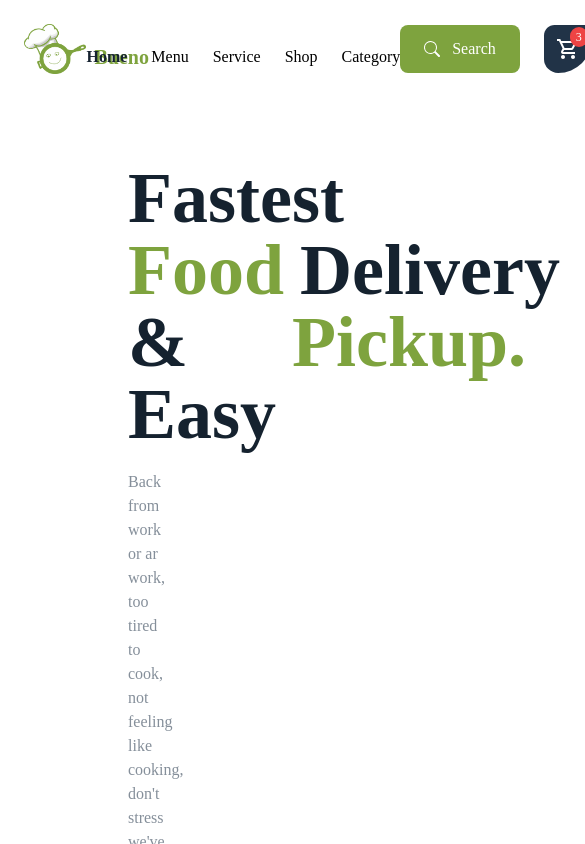
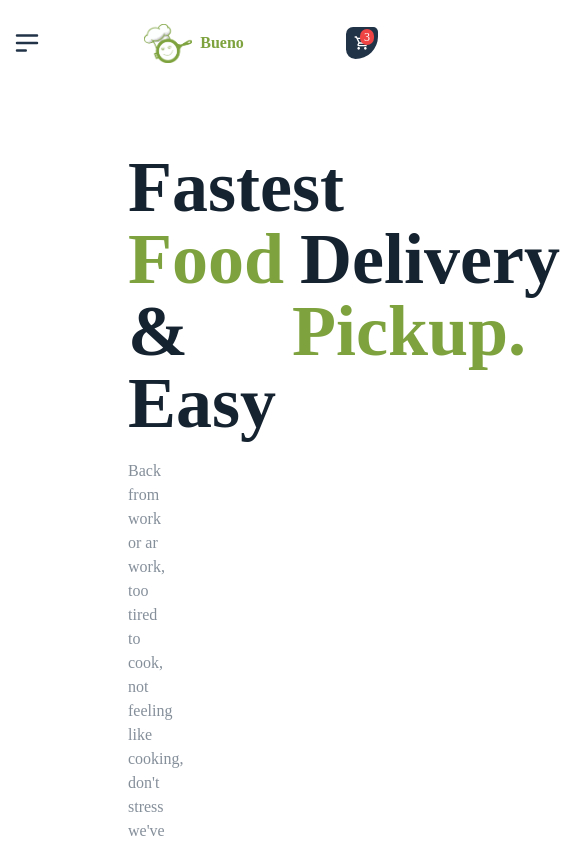
Before and after one commit to akinlope/Bueno, a JavaScript app: page / in a window 390 px wide. Shown: the top 844 px of the page, 585 px wide, since content can reach past the window. Built offline with nearby package versions, Linux system fonts and the light colour scheme; grey boxes are pictures that could not be loaded; the HTML template or start-up script is replaced by a standard one.

Commit message:
Added hamburger menu to smaller device and made navabar responsive

```diff
--- a/src/Navbar.js
+++ b/src/Navbar.js
@@ -2,19 +2,23 @@
 import logo from "./img/logo.png";
 import { BsSearch } from "react-icons/bs";
 import { MdOutlineShoppingCart } from "react-icons/md";
+import {HiOutlineMenuAlt2} from "react-icons/hi"
 
 const Navbar = () => {
   return (
-    <nav className="px-6 md:px-12 py-6 w-screen relative">
+    <nav className="px-3 md:px-6 md:px-12 py-6 w-screen relative">
       <div className="flex justify-between items-center">
+        <div className="md:hidden">
+          <HiOutlineMenuAlt2 className="text-pureBlue text-3xl font-medium cursor-pointer" />
+        </div>
         <div className="flex items-center">
-          <img className="w-20" src={logo} alt="logo" />
-          <h1 className="pt-4 pl-2 text-priGreen font-extrabold text-xl">
+          <img className="w-12 md:w-14 lg:w-20" src={logo} alt="logo" />
+          <h1 className="md:pt-4 pl-2 text-priGreen font-bold lg:font-extrabold text-base md:text-xl">
             Bueno
           </h1>
         </div>
 
-        <div className="flex items-center space-x-6 pt-4">
+        <div className="hidden md:flex items-center md:space-x-6 pt-4">
           <a className="text-priBlack font-bold" href="/">
             Home
           </a>
@@ -32,14 +36,14 @@ const Navbar = () => {
           </a>
         </div>
 
-        <div className="flex items-center space-x-6">
-          <button className="bg-priGreen flex items-center px-6 rounded-lg py-3 text-pureWhite">
-            <BsSearch className="mr-3" />
-            Search
+        <div className="flex items-center md:space-x-4 lg:space-x-6">
+          <button className="hidden md:flex bg-priGreen items-center md:px-3 lg:px-6 rounded-lg py-3 text-pureWhite md:text-xs lg:text-base">
+            <BsSearch className="mr-3 " />
+            <p>Search</p>
           </button>
-          <div className="relative bg-pureBlue p-3 rounded-tr-lg rounded-tl-xl rounded-bl-2xl rounded-br-curve cursor-pointer">
-            <MdOutlineShoppingCart className="text-pureWhite text-2xl" />
-            <span className="bg-danger text-pureWhite rounded-full  text-center top-0.5 right-1 text-xs px-1.5 py-0.5 absolute">3</span>
+          <div className="relative bg-pureBlue p-2 lg:p-3 rounded-tr-lg rounded-tl-xl rounded-bl-2xl rounded-br-curve cursor-pointer">
+            <MdOutlineShoppingCart className="text-pureWhite md:text-lg lg:text-xl md:text-2xl" />
+            <span className="bg-danger text-pureWhite rounded-full text-center top-0.5 right-1 text-xs px-1 lg:px-1.5 lg:py-0.5 absolute">3</span>
           </div>
         </div>
       </div>
```
